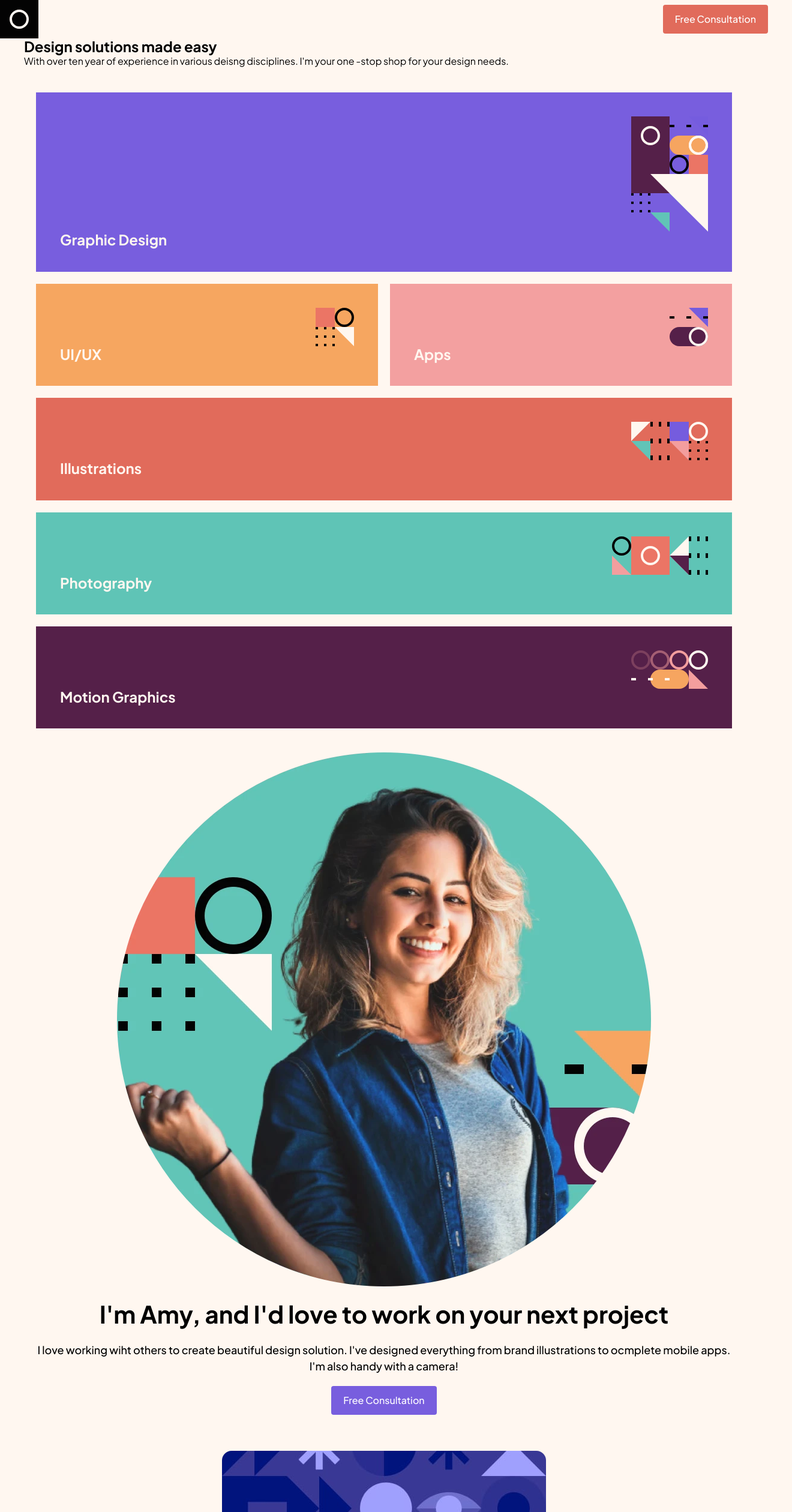
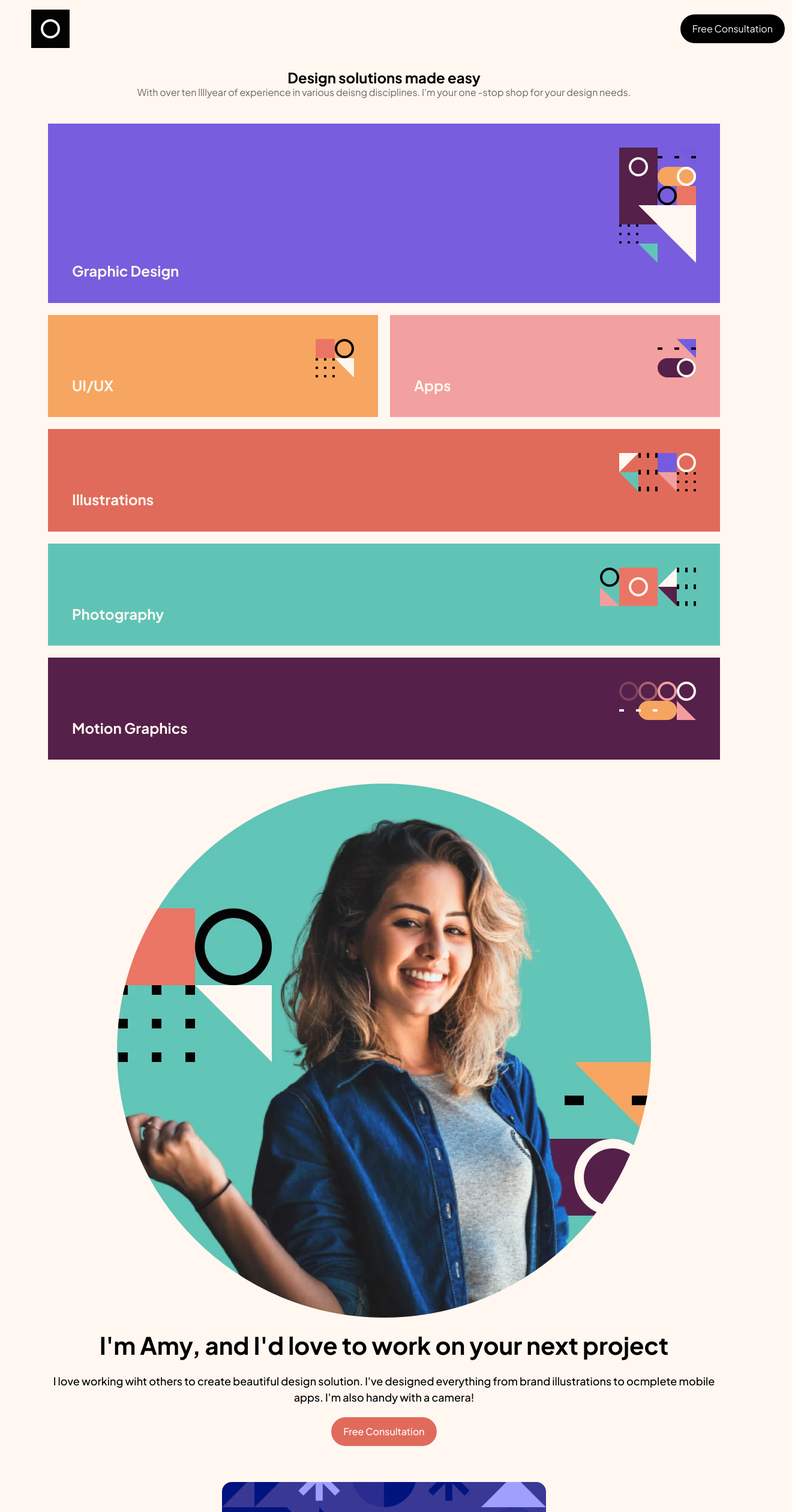
Before and after one commit to cgojk/design_portfolio, a React (Vite) app: page / in a window 1280 px wide. Shown: the top 2520 px of the page at 60% size, 1320 px wide, since content can reach past the window. Built offline with nearby package versions, Linux system fonts and the light colour scheme.

Commit message:
updating style sfor home page booking componenent

```diff
--- a/src/Home.jsx
+++ b/src/Home.jsx
@@ -7,8 +7,8 @@ import Booking from "./components/Booking";
 export default function Home() {
   return (
     <section className="home container">
-      <h1>Design solutions made easy</h1>
-      <p>With over ten year of experience in various deisng disciplines. I'm your one -stop shop for your design needs.</p>
+      <h1 className="title__home text-present-1">Design solutions made easy</h1>
+      <p className="description__home text-present-5">With over ten llllyear of experience in various deisng disciplines. I'm your one -stop shop for your design needs.</p>
       <Features />
         <Information />
         <Work/>
--- a/src/components/Booking.jsx
+++ b/src/components/Booking.jsx
@@ -8,8 +8,8 @@ export default function Booking() {
     return (
 
 
-            <section className="Booking__section ">
-                <div className="Booking__container">
+            <section className="booking__section container">
+                <div className="booking__container">
                     <h2 className="title__booking text-preset-2">Book a call with me</h2>
                     <p className="text_booking text-preset-4"> I'd love to have a chat
                          to see how I can help you. The best first steps is
@@ -18,7 +18,7 @@ export default function Booking() {
                          Then we can move foward from there.</p>
 
             <Link to="/consultation" className="button__consultation">
-                <Button variant="primary ">
+                <Button variant="primary text-present-5">
                     Free Consultation
                 </Button>
             </Link>
--- a/src/components/Information.jsx
+++ b/src/components/Information.jsx
@@ -23,7 +23,7 @@ export default function Information(){
                     <p className="text_info text-preset-4"> I love working wiht others to create beautiful design solution. I've designed everything from brand illustrations to ocmplete mobile apps. I'm also handy with a camera!</p>
 
             <Link to="/consultation" className="button__consultation">
-                <Button variant="primary">
+                <Button variant="primary text-present-5">
                     Free Consultation
                 </Button>
             </Link>
--- a/src/components/Navigation.jsx
+++ b/src/components/Navigation.jsx
@@ -7,13 +7,13 @@ import logo from "../assets/images/logo.svg";
 
 export default function Navigation(){
     return (
- <section className="navigation">
-    <nav className="nav container">
+ <section className="navigation container">
+    <nav className="nav ">
           <Link to="/home" className="links__description">
           <img src={logo} className="logo-image" loading="lazy" alt="gallery title logo " />
           </Link>
             <Link to="/consultation" className="button__consultation">
-          <Button variant="secondary">
+          <Button variant="secondary text-present-5">
            Free Consultation
           </Button>
           </Link>
--- a/src/styles/_base.scss
+++ b/src/styles/_base.scss
@@ -22,11 +22,26 @@ body {
 // ============styling the button fro navigaiton bar and booking page========================
 
 .secondary{
+    background-color:var(--clr-neutral-900);
+    color:var(--clr-neutral-100);
+    border:none;
+    padding:var(--size-12) var(--size-20);
+    border-radius:var(--radius-full);
+
+    cursor:pointer;
+    transition: all 0.3s ease-in-out;
+
+    &:hover{
+        background-color:var(--clr-galactic-blue-500);
+    }
+}
+
+.primary{
     background-color:var(--clr-light-red-500);
     color:var(--clr-neutral-100);
     border:none;
     padding:var(--size-12) var(--size-20);
-    border-radius:var(--size-4);
+    border-radius:var(--radius-full);
     font-size:var(--fs-400);
     font-weight:var(--fw-500);
     cursor:pointer;
@@ -37,33 +52,19 @@ body {
     }
 }
 
-.primary{
-    background-color:var(--clr-galactic-blue-500);
-    color:var(--clr-neutral-100);
-    border:none;
-    padding:var(--size-12) var(--size-20);
-    border-radius:var(--size-4);
-    font-size:var(--fs-400);
-    font-weight:var(--fw-500);
-    cursor:pointer;
-    transition: all 0.3s ease-in-out;
-
-    &:hover{
-        background-color:var(--clr-light-red-500);
-    }
-}
-
 .logo-image{
     cursor:pointer;
 }
 
-
+// .navigation{
+//     padding:var(--size-20);
+// }
 
 .nav{
 display:flex;
 flex-direction:row;
 justify-content:space-between;
-padding:var(--space-16) var(--space-12);
+padding:var(--size-16) var(--size-12);
 
 margin-bottom:var(--space-24);
 align-items:center;
@@ -75,7 +76,18 @@ align-items:center;
             // GLOBAL BASE STYLES / HOME PAGE STYLES// EXPERIENCE PROJECTS
 //    ==============================================*/
 
+.home{
+    padding:var(--size-20);
 
+    .description__home{
+        color:var(--clr-neutral-400);
+        text-align:center;
+    }
+    .title__home{
+
+        text-align:center;
+    }
+}
 
 .features__container{
 
@@ -367,3 +379,30 @@ img.block {
     display:flex;
     flex-direction:column;
 }
+
+// ==========================================================
+// BOOKING STYLES COMPOENENT
+.booking__section{
+    padding:var(--size-20);
+
+
+
+    .booking__container{
+        border-radius:var(--radius-10);
+        padding:var(--size-40) var(--size-16) var(--size-40) var(--size-16);
+        display:flex;
+        flex-direction:column;
+        gap:var(--size-20);
+        align-items:center;
+        justify-content:center;
+        background-color:var(--clr-neutral-900);
+        text-align:center;
+
+        .title__booking,
+        .text_booking
+        {
+            color:var(--clr-neutral-100);
+            text-align:center;
+        }
+    }
+}
```
